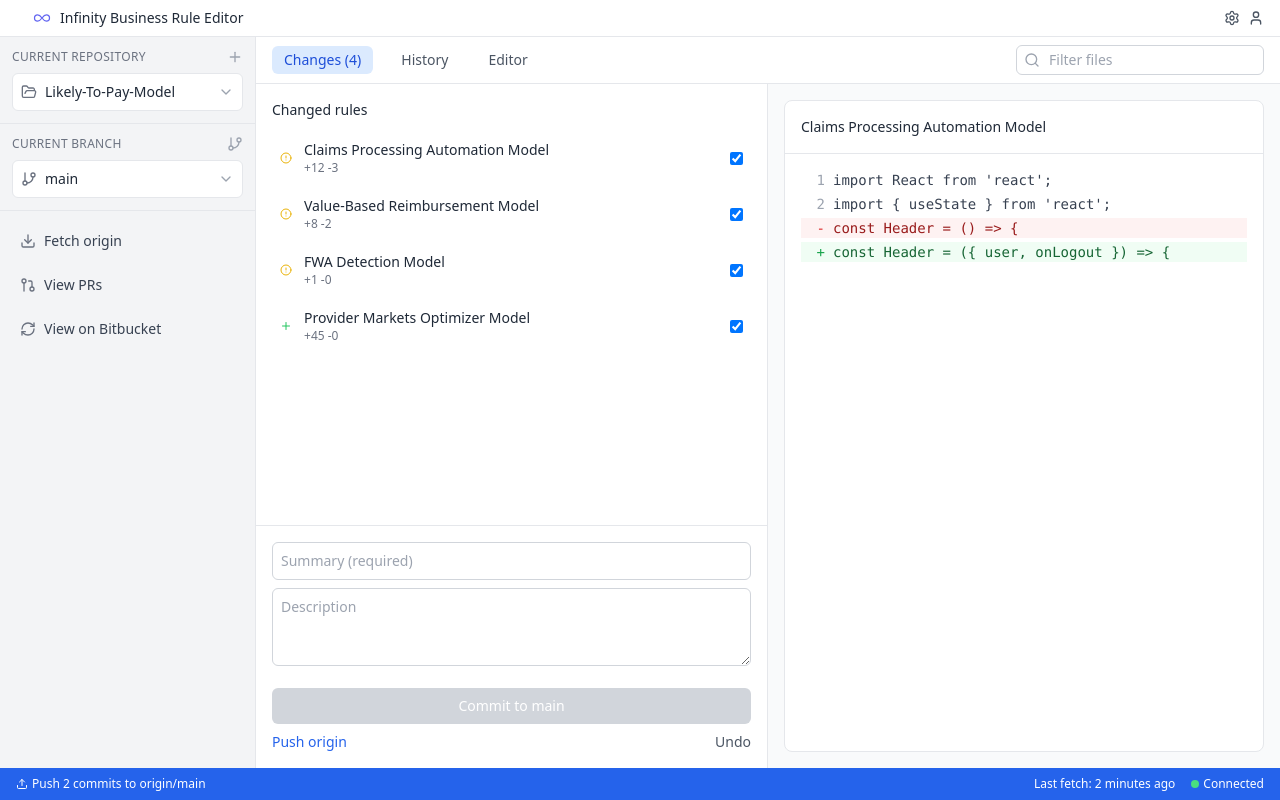
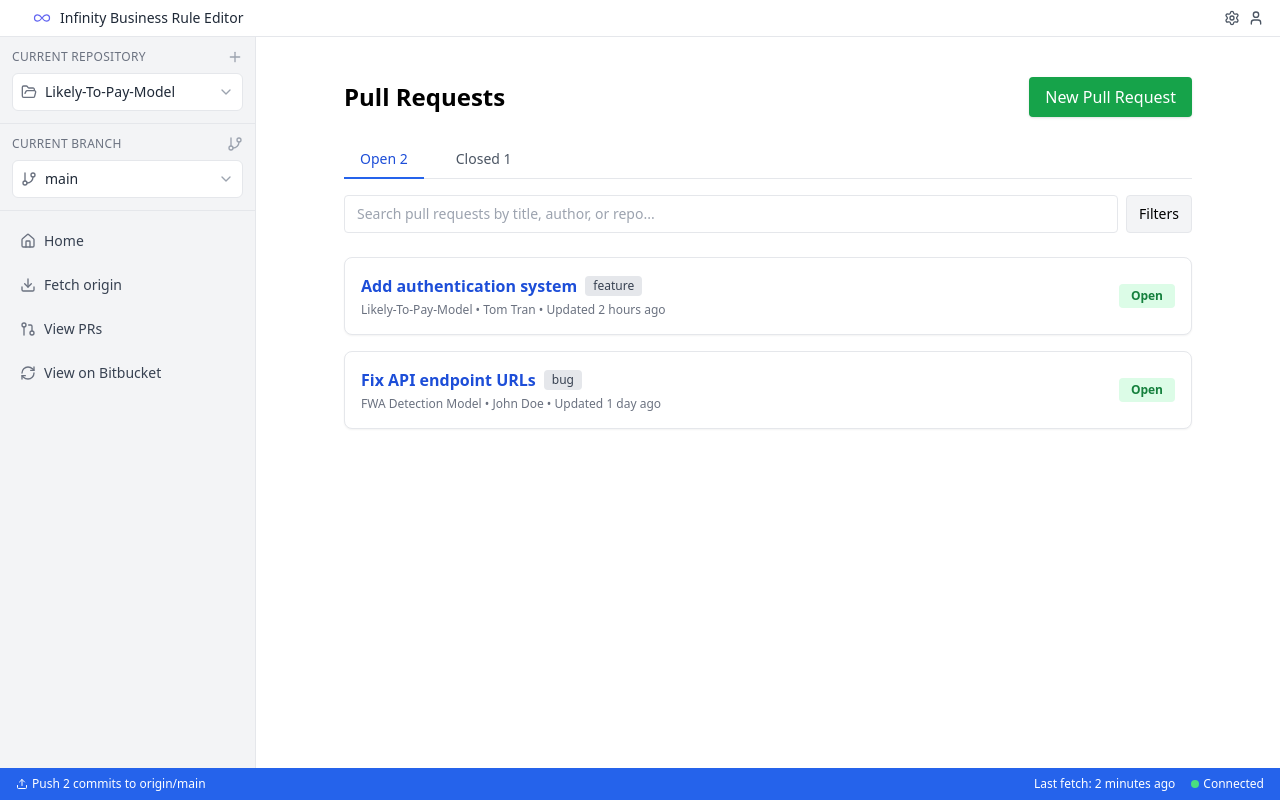
Before and after one commit to tomltran7/Infinity-React-UI-demo, a React (Vite) app: page / in a window 1280 px wide. Both pictures are taken after a click on the button "View PRs". Built offline with nearby package versions, Linux system fonts and the light colour scheme.

Commit message:
Restore point v1.7 - addition of Peer Review page

```diff
--- a/src/components/InfinityReactUI.jsx
+++ b/src/components/InfinityReactUI.jsx
@@ -1,4 +1,5 @@
 import React, { useState } from 'react';
+import PeerReview from './PeerReview';
 
 // Stub Decision Table IDE
 const DATATYPES = ['String', 'Number', 'Boolean', 'Date'];
@@ -319,7 +320,7 @@ import InfinityIcon from '../assets/infinity.svg';
 import {
   ChevronDown, Plus, RefreshCw, GitBranch, GitCommit, Clock,
   FileText, FolderOpen, Settings, User, Search, X, AlertCircle,
-  GitPullRequest, Download, Upload
+  GitPullRequest, Download, Upload, Home
 } from 'lucide-react';
 
 const InfinityReactUI = () => {
@@ -330,6 +331,8 @@ const InfinityReactUI = () => {
   const [commitDescription, setCommitDescription] = useState('');
   // Editor mode: 'table' for Decision Table IDE, 'dmn' for DMN IDE
   const [editorMode, setEditorMode] = useState('table');
+  // Peer Review page state
+  const [showPeerReview, setShowPeerReview] = useState(false);
 
   const changedFiles = [
     { name: 'Claims Processing Automation Model', status: 'modified', additions: 12, deletions: 3 },
@@ -419,11 +422,21 @@ const InfinityReactUI = () => {
 
           {/* Actions */}
           <div className="p-3 space-y-2">
+            <button
+              className="w-full flex items-center space-x-2 p-2 text-left hover:bg-gray-200 rounded-md"
+              onClick={() => setShowPeerReview(false)}
+            >
+              <Home className="w-4 h-4 text-gray-500" />
+              <span className="text-sm text-gray-700">Home</span>
+            </button>
             <button className="w-full flex items-center space-x-2 p-2 text-left hover:bg-gray-200 rounded-md">
               <Download className="w-4 h-4 text-gray-500" />
               <span className="text-sm text-gray-700">Fetch origin</span>
             </button>
-            <button className="w-full flex items-center space-x-2 p-2 text-left hover:bg-gray-200 rounded-md">
+            <button
+              className="w-full flex items-center space-x-2 p-2 text-left hover:bg-gray-200 rounded-md"
+              onClick={() => setShowPeerReview(true)}
+            >
               <GitPullRequest className="w-4 h-4 text-gray-500" />
               <span className="text-sm text-gray-700">View PRs</span>
             </button>
@@ -436,6 +449,14 @@ const InfinityReactUI = () => {
 
         {/* Main Content */}
         <div className="flex-1 flex flex-col">
+          {showPeerReview ? (
+            <div className="flex-1 bg-white overflow-auto">
+              <div className="p-4">
+                <PeerReview />
+              </div>
+            </div>
+          ) : (
+            <>
               {/* Toolbar */}
               <div className="bg-white border-b border-gray-200 px-4 py-2 flex items-center justify-between">
                 <div className="flex items-center space-x-4">
@@ -609,6 +630,8 @@ const InfinityReactUI = () => {
                   </div>
                 </div>
               )}
+            </>
+          )}
         </div>
       </div>
 
--- /dev/null
+++ b/src/components/PeerReview.jsx
@@ -0,0 +1,99 @@
+import React from 'react';
+
+const PRS = [
+  {
+    title: 'Add authentication system',
+    status: 'Open',
+    author: 'Tom Tran',
+    repo: 'Likely-To-Pay-Model',
+    updated: '2 hours ago',
+    labels: ['feature'],
+  },
+  {
+    title: 'Update header styling and responsive design',
+    status: 'Closed',
+    author: 'Jane Smith',
+    repo: 'Value-Based Reimbursement Model',
+    updated: '5 hours ago',
+    labels: ['ui', 'design'],
+  },
+  {
+    title: 'Fix API endpoint URLs',
+    status: 'Open',
+    author: 'John Doe',
+    repo: 'FWA Detection Model',
+    updated: '1 day ago',
+    labels: ['bug'],
+  },
+];
+
+const PeerReview = () => {
+  const [tab, setTab] = React.useState('Open');
+  const [search, setSearch] = React.useState('');
+
+  const filteredPRs = PRS.filter(pr =>
+    (tab === pr.status) &&
+    (pr.title.toLowerCase().includes(search.toLowerCase()) ||
+      pr.author.toLowerCase().includes(search.toLowerCase()) ||
+      pr.repo.toLowerCase().includes(search.toLowerCase()))
+  );
+
+  return (
+    <div className="max-w-4xl mx-auto p-6">
+      {/* Header */}
+      <div className="flex items-center justify-between mb-6">
+        <h1 className="text-2xl font-bold">Pull Requests</h1>
+        <button className="px-4 py-2 bg-green-600 text-white rounded font-medium shadow hover:bg-green-700">New Pull Request</button>
+      </div>
+
+      {/* Tabs */}
+      <div className="flex space-x-4 border-b mb-4">
+        {['Open', 'Closed'].map(t => (
+          <button
+            key={t}
+            onClick={() => setTab(t)}
+            className={`py-2 px-4 -mb-px border-b-2 font-medium text-sm focus:outline-none ${tab === t ? 'border-blue-600 text-blue-700' : 'border-transparent text-gray-600 hover:text-blue-600'}`}
+          >
+            {t} {t === 'Open' ? filteredPRs.length : PRS.filter(pr => pr.status === 'Closed').length}
+          </button>
+        ))}
+      </div>
+
+      {/* Filters/Search */}
+      <div className="flex items-center mb-6 gap-2">
+        <input
+          type="text"
+          className="border rounded px-3 py-2 w-full text-sm"
+          placeholder="Search pull requests by title, author, or repo..."
+          value={search}
+          onChange={e => setSearch(e.target.value)}
+        />
+        <button className="px-3 py-2 bg-gray-100 border rounded text-sm">Filters</button>
+      </div>
+
+      {/* PR List */}
+      <div className="space-y-4">
+        {filteredPRs.length === 0 ? (
+          <div className="text-gray-500 text-center py-8">No pull requests found.</div>
+        ) : (
+          filteredPRs.map((pr, idx) => (
+            <div key={idx} className="border rounded-lg bg-white shadow-sm p-4 flex items-center justify-between hover:shadow-md">
+              <div>
+                <div className="flex items-center gap-2 mb-1">
+                  <span className="font-semibold text-blue-700 text-md">{pr.title}</span>
+                  {pr.labels.map(label => (
+                    <span key={label} className="px-2 py-0.5 bg-gray-200 text-xs rounded text-gray-700">{label}</span>
+                  ))}
+                </div>
+                <div className="text-xs text-gray-500">{pr.repo} • {pr.author} • Updated {pr.updated}</div>
+              </div>
+              <span className={`px-3 py-1 rounded text-xs font-semibold ${pr.status === 'Open' ? 'bg-green-100 text-green-700' : 'bg-gray-200 text-gray-600'}`}>{pr.status}</span>
+            </div>
+          ))
+        )}
+      </div>
+    </div>
+  );
+};
+
+export default PeerReview;
```
Lines whose indentation alone changed are shown as unchanged.
